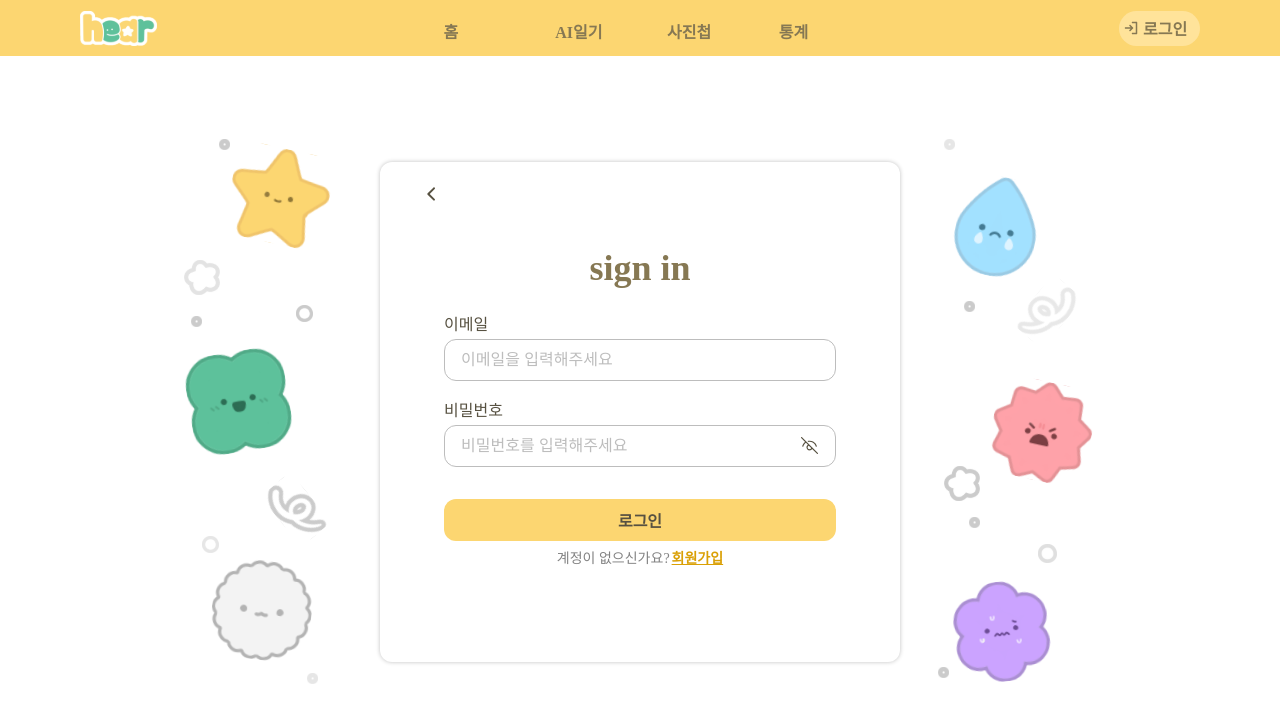
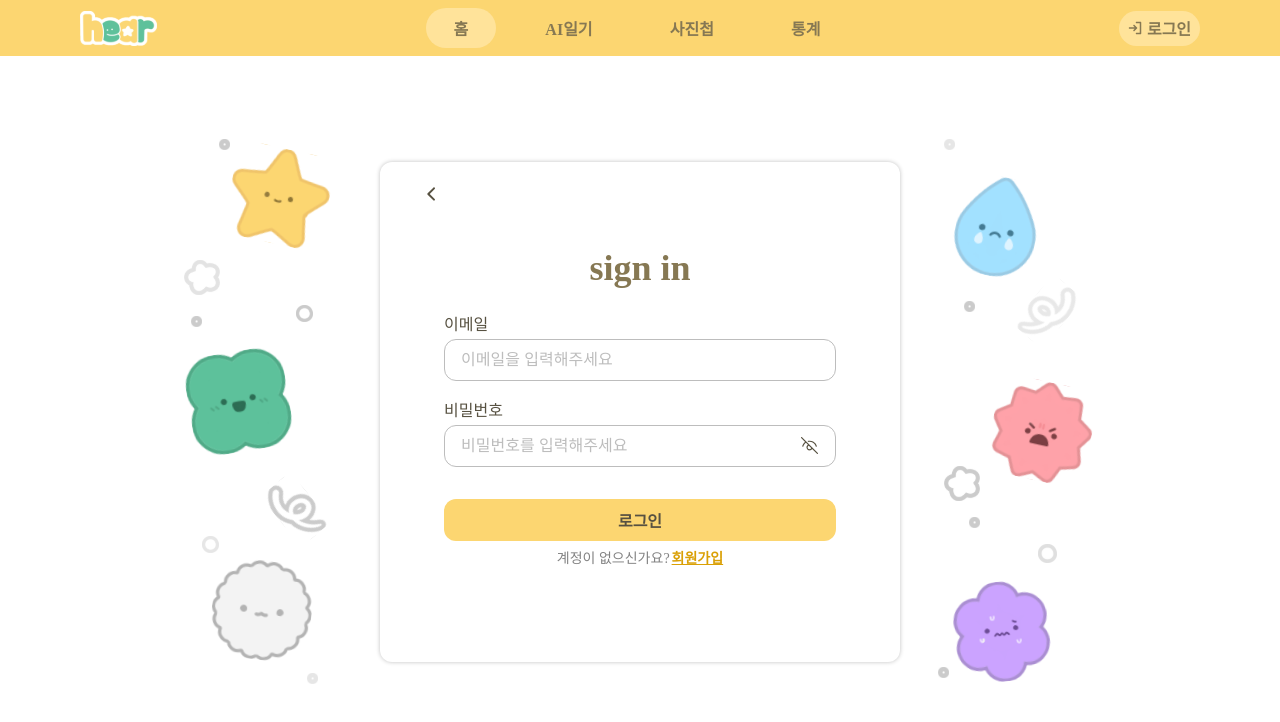
Before and after one commit to MoDeep11/Hear_FE, a React (Vite) app: page /Login in a window 1280 px wide. Shown: the top 722 px of the page. Built offline with nearby package versions, Linux system fonts and the light colour scheme.

Commit message:
fix: 회원가입 디자인 수정 & 헤더 복구
회원가입 페이지중 타이머의 색이 변경되어있지 않은 문제와 호버를 추가했습니다. 또 일전에 헤더에 존재하던 변경사항이 사라져 일부 복구하였습니다.

```diff
--- a/src/components/Header.jsx
+++ b/src/components/Header.jsx
@@ -1,87 +1,104 @@
-// 헤더
-
 import styled from "@emotion/styled";
 import Logo from "../assets/logo.svg";
 import Log from "../assets/Login.svg";
 
 const Header = () => {
   return (
-    <Body>
-      <Left>
+    <HeaderBody>
+      <HeaderLeft>
         <img src={Logo} alt="HEAR_FOR_YOU" />
-      </Left>
-      <Middle>
-        <Middle_text>홈</Middle_text>
-        <Middle_text>AI일기</Middle_text>
-        <Middle_text>사진첩</Middle_text>
-        <Middle_text>통계</Middle_text>
-      </Middle>
-      <Right>
-        <Login_img>
+      </HeaderLeft>
+
+      <HeaderMiddle>
+        <MenuText>홈</MenuText>
+        <MenuText>AI일기</MenuText>
+        <MenuText>사진첩</MenuText>
+        <MenuText>통계</MenuText>
+      </HeaderMiddle>
+
+      <HeaderRight>
+        <LoginImgBox>
           <img src={Log} alt="Login" />
-        </Login_img>
-        <Login_text>로그인</Login_text>
-      </Right>
-    </Body>
+        </LoginImgBox>
+        <LoginText>로그인</LoginText>
+      </HeaderRight>
+    </HeaderBody>
   );
 };
 
-const Body = styled.div`
+const HeaderBody = styled.div`
   width: 100%;
   height: 56px;
   background-color: #fcd671;
   display: flex;
   justify-content: space-between;
-  padding: 10.5px 80px;
+  align-items: center;
+  padding: 0 80px; /* 데스크탑 여백 유지 */
+  box-sizing: border-box;
+
+  @media (max-width: 1024px) {
+    padding: 0 30px; /* 화면 줄어들면 여백만 먼저 축소 */
+  }
 `;
 
-const Left = styled.div`
+const HeaderLeft = styled.div`
   width: 75px;
   height: 35px;
-  margin: 0;
-  padding: 0;
+  flex-shrink: 0;
 `;
 
-const Middle = styled.div`
-  width: 423px;
-  height: 35px;
+const HeaderMiddle = styled.div`
+  width: 423px; /* 기존 디자인 수치 고정 */
   display: flex;
   justify-content: space-between;
-  gap: 24px;
+  align-items: center;
+  margin: 0 auto; /* 로고와 로그인 사이 정중앙 배치 */
+
+  @media (max-width: 768px) {
+    max-width: 320px; /* 폰 화면에서 메뉴 간격 축소 */
+  }
 `;
 
-const Middle_text = styled.div`
-  width: 99px;
-  height: 35px;
-  padding: 8px 18px;
+const MenuText = styled.p`
+  padding: 8px 28px; /* 기존 디자인 여백 유지 */
   color: #867853;
   font-size: 16px;
   font-weight: 600;
+  border-radius: 50px;
+  white-space: nowrap;
+  cursor: pointer;
+  transition: 0.2s;
+
+  &:nth-of-type(1) { background-color: #FFE39A; }
+  &:hover { background-color: #FFE39A; }
+
+  @media (max-width: 850px) {
+    padding: 8px 15px;
+    font-size: 14px;
+  }
 `;
 
-const Right = styled.div`
+const HeaderRight = styled.div`
   width: 81px;
   height: 35px;
   background-color: #ffe39a;
   border-radius: 50px;
   display: flex;
   align-items: center;
+  justify-content: center;
   gap: 3px;
   padding: 8px 5px;
+  flex-shrink: 0;
 `;
-const Login_img = styled.div`
+
+const LoginImgBox = styled.div`
   width: 16px;
   height: 16px;
   display: flex;
-  justify-items: baseline;
   align-items: center;
 `;
 
-const Login_text = styled.div`
-  width: 60px;
-  display: flex;
-  align-items: center ;
-  height: 19px;
+const LoginText = styled.div`
   color: #867853;
   font-size: 16px;
   font-weight: 700;
--- a/src/pages/SignUp.jsx
+++ b/src/pages/SignUp.jsx
@@ -52,7 +52,7 @@ const SignUp = () => {
                 </Password_box>
 
                 <Btn_box>
-                  <Login_btn>화원가입</Login_btn>
+                  <Login_btn>회원가입</Login_btn>
                   <Check_in>
                     <Check_text>계정이 있으신가요?</Check_text>
                     <Check_account>로그인</Check_account>
@@ -114,6 +114,7 @@ const Arrow_btn = styled.img`
   position: absolute;
   left: 44px;
   top: 24px;
+  cursor: pointer;
 `;
 
 const Login_main = styled.div`
@@ -182,6 +183,13 @@ const Email_check_btn = styled.button`
   background-color: #FCD671;
   font-size: 16px;
   font-weight: 600;
+  transition: 0.1s ease-in;
+    :hover {
+    color: white;
+    background-color: #daa005;
+    cursor: pointer;
+  }
+
 `
 const Email_check_box = styled.div`
   width: 392px;
@@ -223,6 +231,7 @@ const Check_timer = styled.p`
   align-items: center;
   height: 42px;
   margin-bottom: 2px;
+  color: #DAA005;
 `
 const Password_box = styled.div`
 width: 392px;
```
